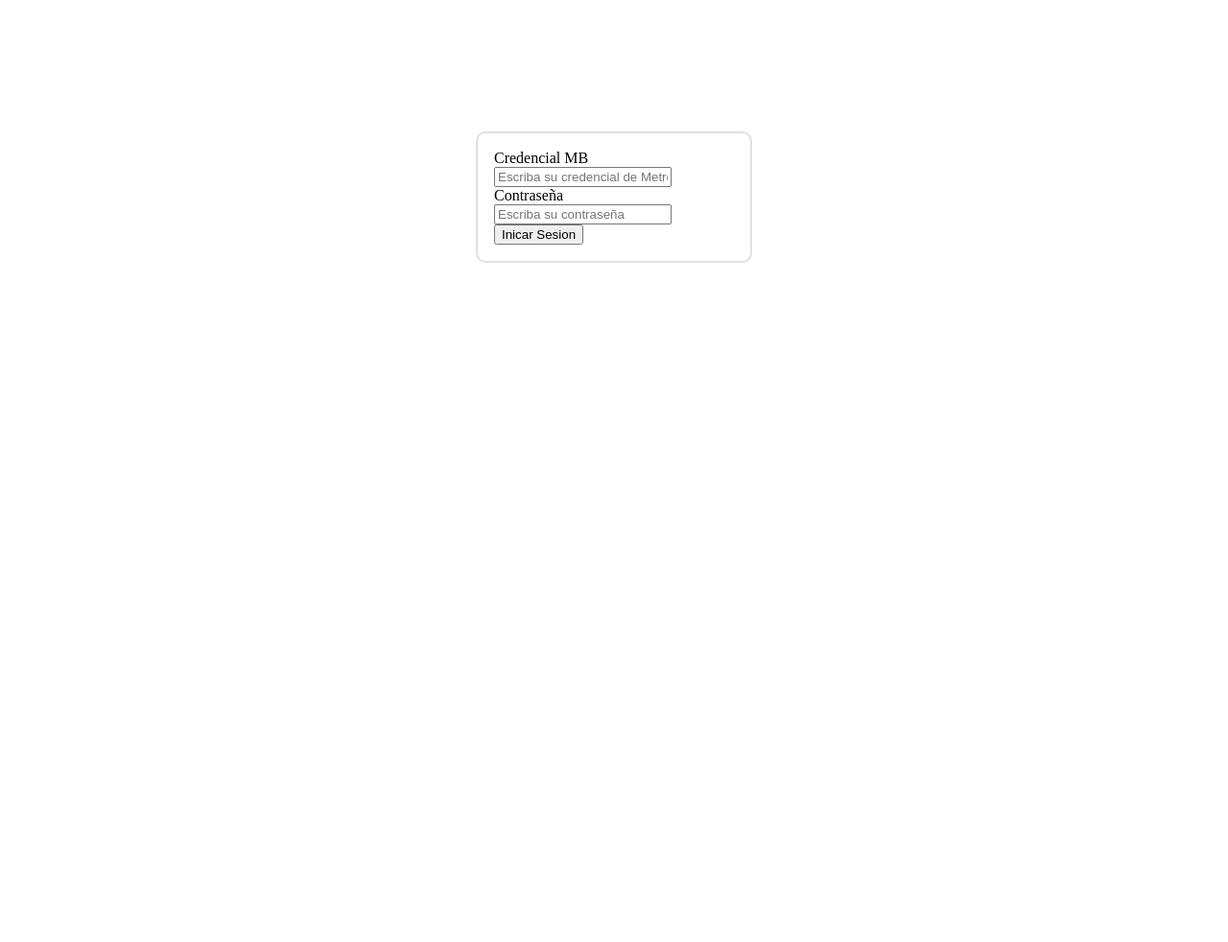
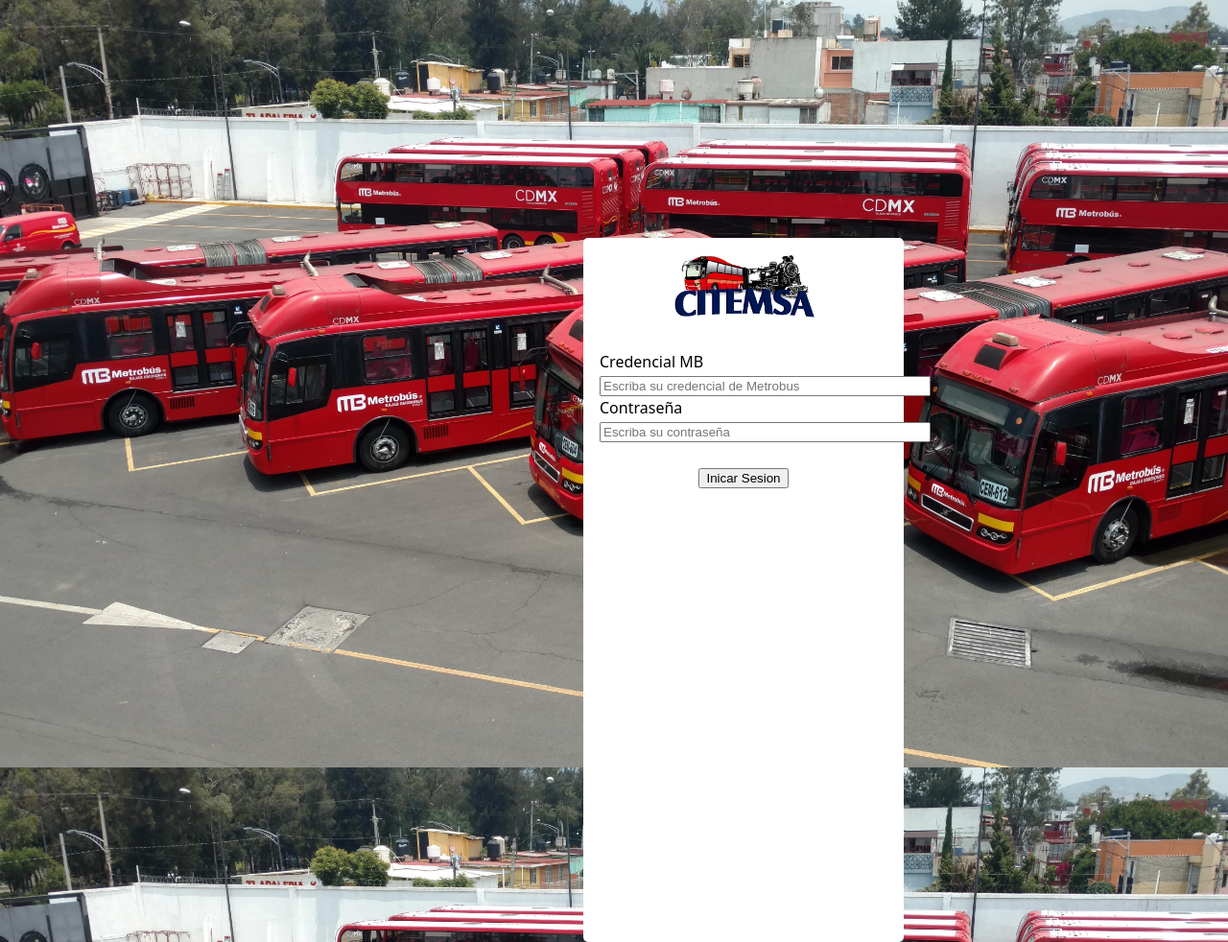
Before and after one commit to LUlisesRM/CITEMSA, a PHP site: page / in a window 1280 px wide. Shown: the whole page at 96% size. Before the commit the page ends 274 px from the top, so only its background shows below. Run offline with PHP 8.4, Linux system fonts and the light colour scheme.

Commit message:
edicion de estetica de login

```diff
--- a/saco/css/estilo_login.css
+++ b/saco/css/estilo_login.css
@@ -1,21 +1,33 @@
-body,html{
-    margin: 0;
+body{
+    font-family: system-ui, -apple-system, BlinkMacSystemFont, 'Segoe UI', Roboto, Oxygen, Ubuntu, Cantarell,
+    'Open Sans', 'Helvetica Neue', sans-serif,BlinkMacSystemFont,"Segoe UI",Roboto,
+    "Helvetica Neue",Arial,"Noto Sans",sans-serif,"Apple Color Emoji",
+    "Segoe UI Emoji","Segoe UI Symbol","Noto Color Emoji";
+    margin-top: 200px;
     padding: 0;
     width: 100%;
     position: relative;
+    line-height: 1.5;
+
+}
+
+.fondo{
+    background-image: url(../media/vistasuperior.jpg);
+    background-size: cover;
+    background-repeat: no-repeat, repeat;
+    background-attachment: fixed;
+    overflow: scroll;
 }
 
 
-
 .login{
-    border: 2px solid #E1E1E1;
-    border-radius: 10px;
+    background-color: white;
+    border-radius: 5px;
     padding: 17px;
-    width: 250px;
+    width: 300px;
+    height: 700px;
     position: absolute;
-    top: 50%;
-    left: 50%;
-     transform: translate(-50%,100%);
+    margin: 48px 600px 0px;
 }
 
 @media(max-width: 400px){
--- a/saco/index.php
+++ b/saco/index.php
@@ -10,26 +10,33 @@
     <title>Login</title>
 </head>
 
-<body>
+<body class=fondo>
 <div>
     <header>
 
     </header>
 </div>
 
-<div  >
-        <form method="POST" action="login.php" class="login">
-            <div class="form-group">
+<div >
+    <form method="POST" action="login.php" class="login">
+        <div align="center">
+            <img src="media/logo_citemsa.png" alt="LOGO CITEMSA" width = "150px"> <br><br>
+        </div>
+        <div class="form-group">
+            <div>
                 <label>Credencial MB</label><br>
-                <input name="credencial" placeholder="Escriba su credencial de Metrobus" required>
+                <input name="credencial" placeholder="Escriba su credencial de Metrobus" required size="40">
             </div>
-            <div class="form-group">
-                <label>Contraseña</label><br>
-                <input type="text" name="pass" placeholder="Escriba su contraseña" required>
+            <div>
+             <label>Contraseña</label><br>
+             <input type="password" name="pass" placeholder="Escriba su contraseña" required size="40">
+            </div><br>
+            <div align="center">
+             <button type="submit" >Inicar Sesion</button>
             </div>
+        </div>
 
-            <button type="submit" >Inicar Sesion</button>
-        </form>
+    </form>
 </div>
 
 </body>
```
Also changed, not shown: saco/media/logo_citemsa.png (added), saco/media/vistasuperior.jpg (added).
